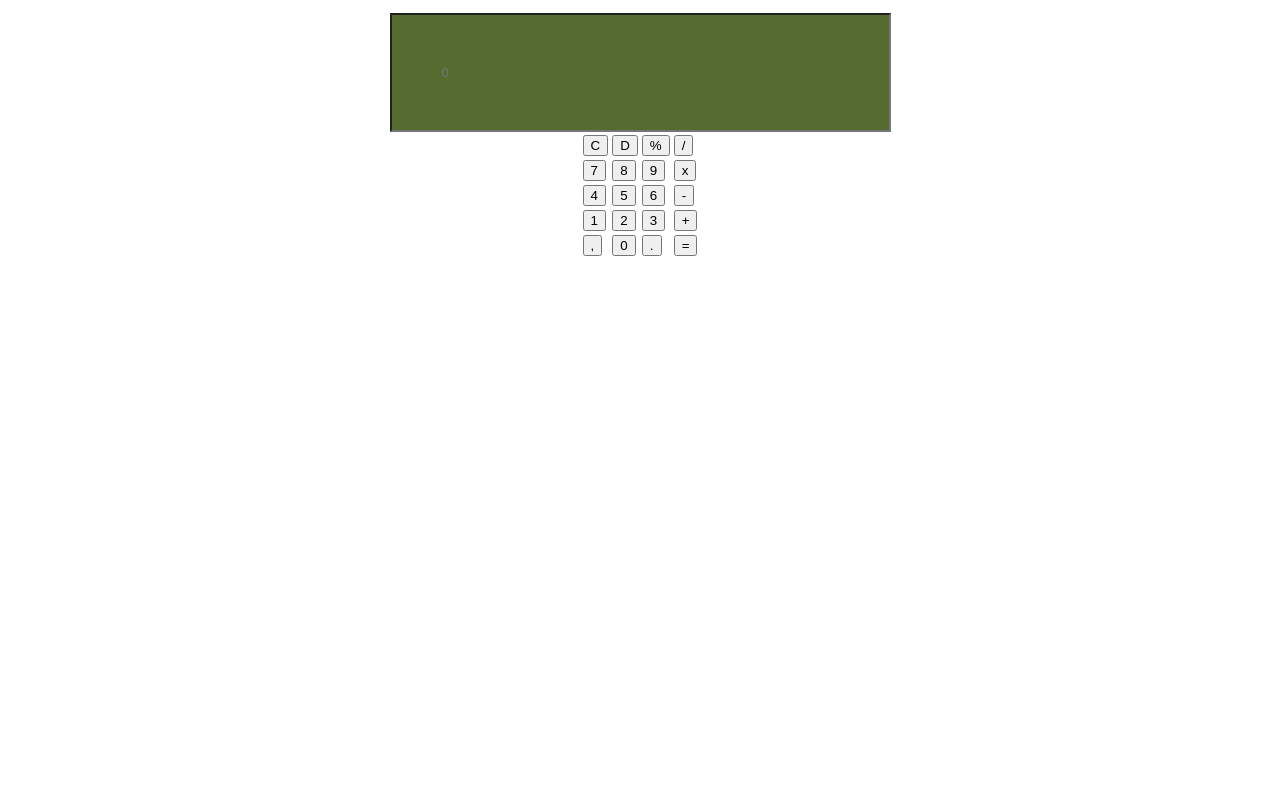
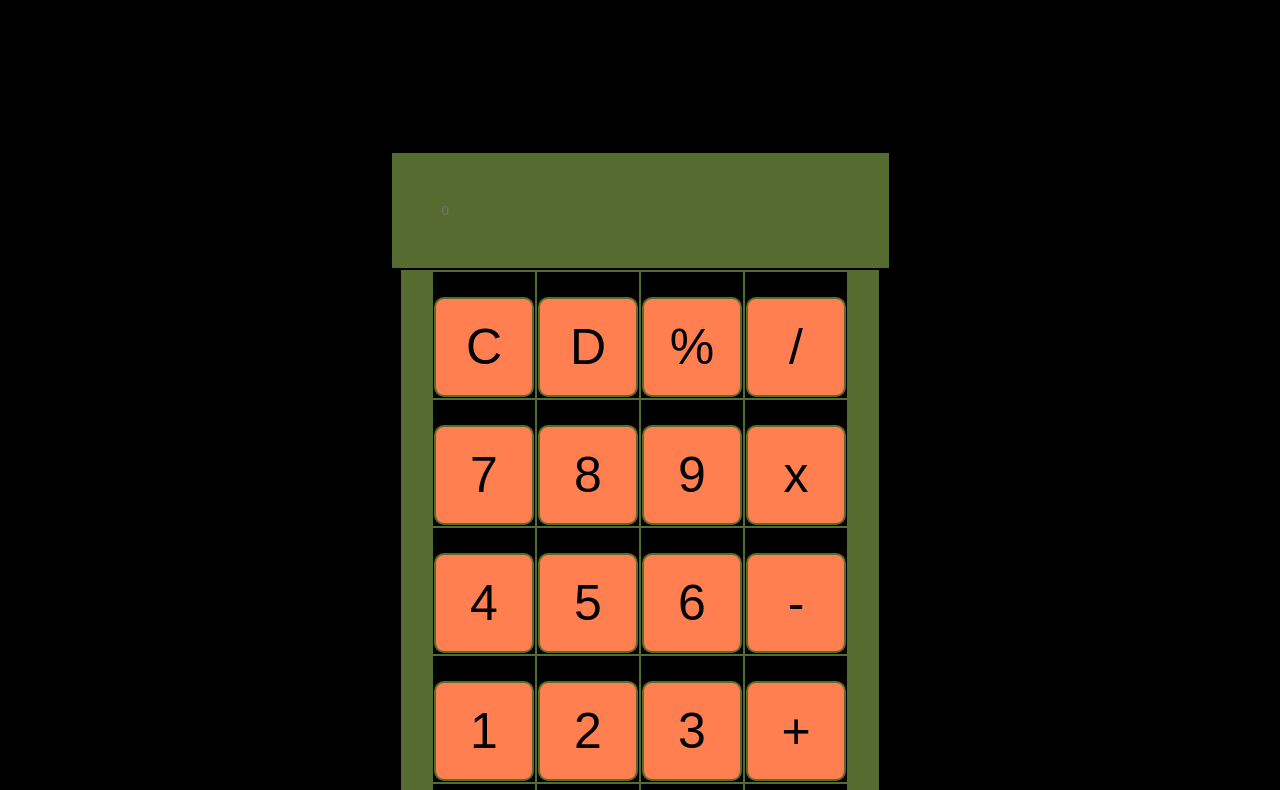
Before and after one commit to LakshanyaaJ/TASK-1, a plain HTML site: page index.html in a window 1280 px wide. Shown: the part 193-983 px from the top of the page. Before the commit the page ends 800 px from the top, so only its background shows below. Drawn offline with Linux system fonts and the light colour scheme; the site is published under a folder, as on GitHub Pages, so addresses that start at the root find nothing.

Commit message:
3 commit

```diff
--- a/index.html
+++ b/index.html
@@ -1,6 +1,6 @@
 <!DOCTYPE html>
 <html>git
-    <link rel="stylesheet" href="/style task1.css">
+    <link rel="stylesheet" href="style task1.css">
     <head>
         <title>Simple Calcular</title>
         <div>
```
